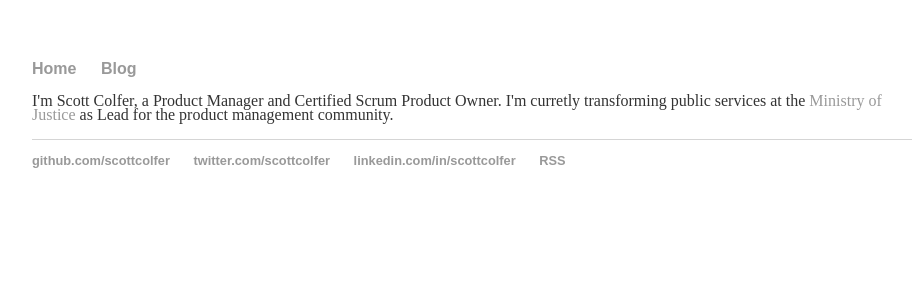
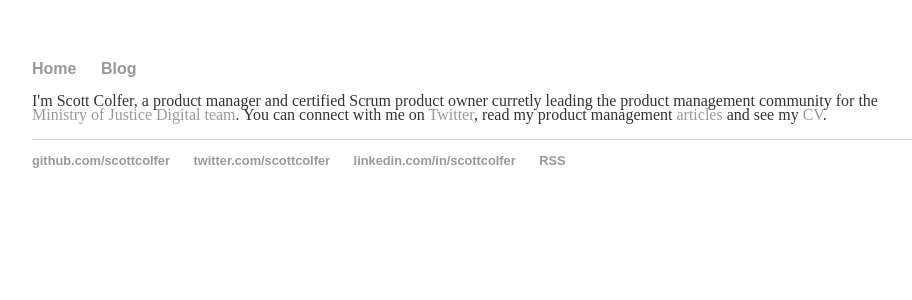
Before and after one commit to scottcolfer/scottcolfer.github.io, a Jekyll site: the page built from index.html, in a window 1280 px wide. Shown: the top 300 px of the page, without its empty margins (160-1072 px from the left). Built offline with Jekyll 4.4.1, drawn with Linux system fonts in a browser that asks for light colours.

Commit message:
Update index.html
Edit to text.

```diff
--- a/index.html
+++ b/index.html
@@ -3,5 +3,5 @@ layout: default
 title: Scott Colfer
 ---
 <div class="blurb">
-	<p>I'm Scott Colfer, a Product Manager and Certified Scrum Product Owner. I'm curretly transforming public services at the <a href="https://mojdigital.blog.gov.uk/">Ministry of Justice</a> as Lead for the product management community.</p>
+	<p>I'm Scott Colfer, a product manager and certified Scrum product owner curretly leading the product management community for the <a href="https://mojdigital.blog.gov.uk/">Ministry of Justice Digital team</a>. You can connect with me on <a href="https://twitter.com/scottcolfer/">Twitter</a>, read my product management <a href="http://scottcolfer.com/blog/">articles</a> and see my <a href="https://uk.linkedin.com/in/scottcolfer/">CV</a>.</p>
 </div><!-- /.blurb -->
```
